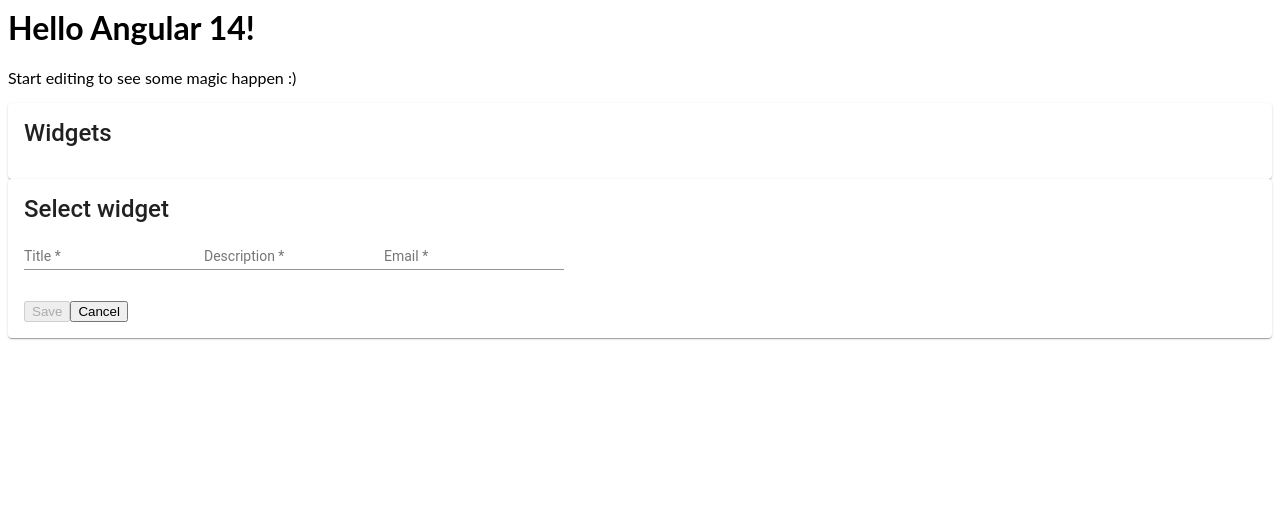
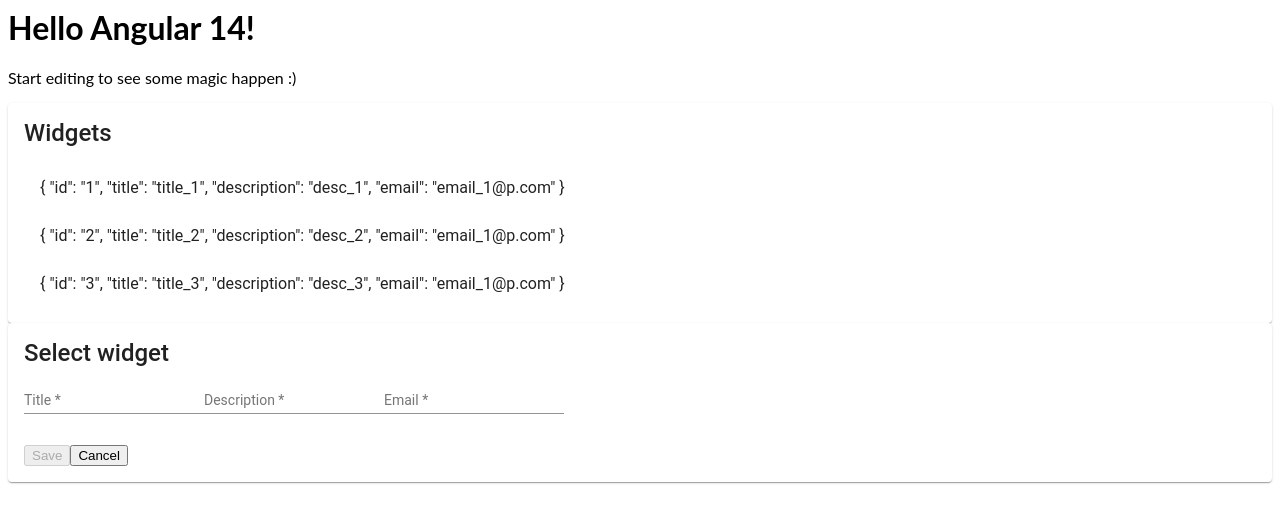
Before and after one commit to snehalp29/angular-ivy-Del1, an Angular app: page / in a window 1280 px wide. Shown: the top 522 px of the page. Built offline with nearby package versions, Linux system fonts and the light colour scheme.

Commit message:
2 files modified

```diff
--- a/src/app/widgets/widgets.component.html
+++ b/src/app/widgets/widgets.component.html
@@ -1,5 +1,5 @@
 <app-widgets-list
-  [widgets]="widgets$"
+  [widgets]="widgets$ | async"
   (selected)="onSelected($event)"
 ></app-widgets-list>
 <app-widget-details [widget]="selectedWidget$"></app-widget-details>
--- a/src/app/widgets/widgets.component.ts
+++ b/src/app/widgets/widgets.component.ts
@@ -1,5 +1,7 @@
 import { Component, OnInit } from '@angular/core';
+import { Observable } from 'rxjs';
 import { Widget } from '../app-interfaces';
+import { WidgetsService } from './widgets.service';
 
 @Component({
   selector: 'app-widgets',
@@ -7,15 +9,20 @@
   styleUrls: ['./widgets.component.css'],
 })
 export class WidgetsComponent implements OnInit {
-  widgets$: Widget[] = [
-
-  ];
+  widgets$: Observable<Widget[]>;
 
   selectedWidget$: Widget;
 
-  constructor() {}
+  constructor(private widgetService: WidgetsService) {}
 
-  ngOnInit() {}
+  ngOnInit() {
+    debugger;
+    this.loadData();
+  }
+
+  loadData() {
+    this.widgets$ = this.widgetService.findAll();
+  }
 
   onSelected(widget: Widget) {
     this.selectedWidget$ = widget;
```
